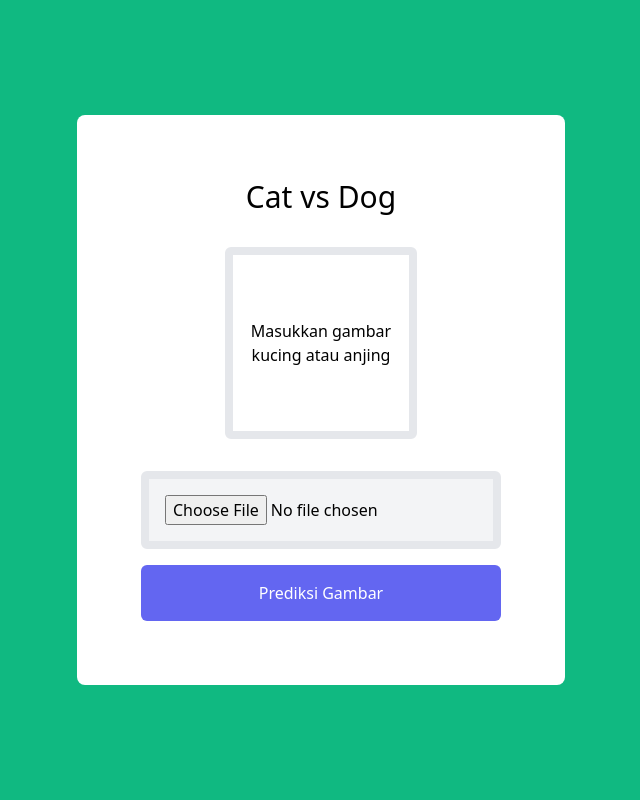
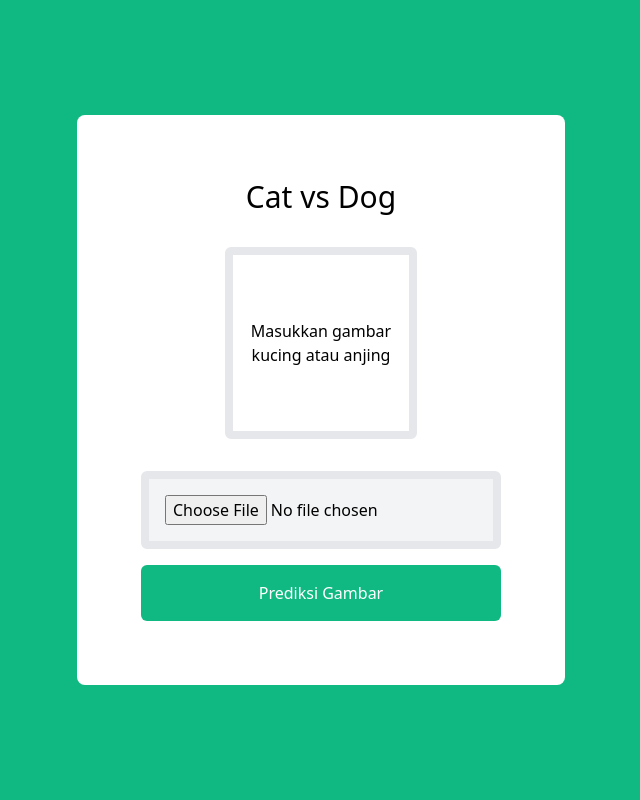
Before and after one commit to ahmadyogi543/cat-vs-dog, a Flask app: page / in a window 1280 px wide. Shown: the whole page, without its empty margins (319-959 px from the left). Run offline with Flask 2, Linux system fonts and the light colour scheme.

Commit message:
Update index.html
Edit style

```diff
--- a/templates/index.html
+++ b/templates/index.html
@@ -77,7 +77,7 @@
                     />
                     <button
                         type="submit"
-                        class="p-4 bg-indigo-500 text-white rounded-md"
+                        class="p-4 bg-green-500 text-white rounded-md"
                     >
                         Prediksi Gambar
                     </button>
```
